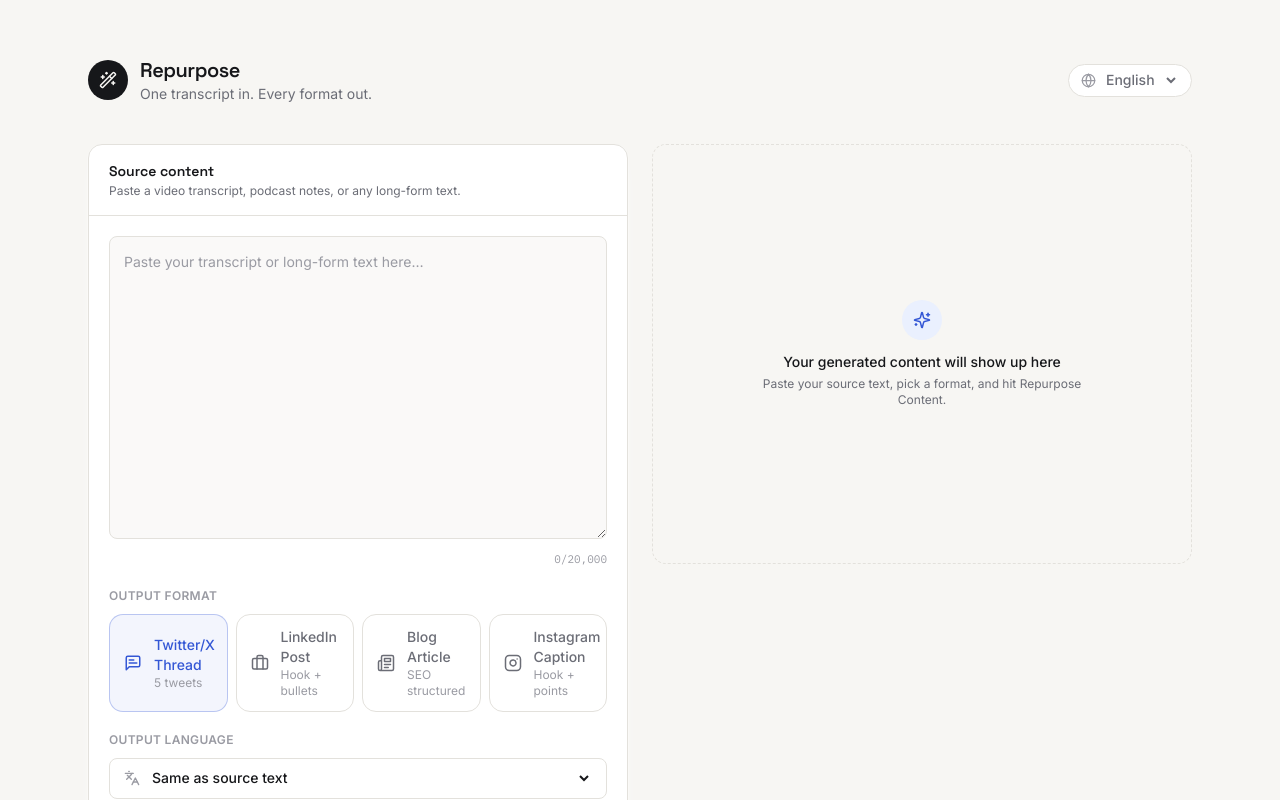
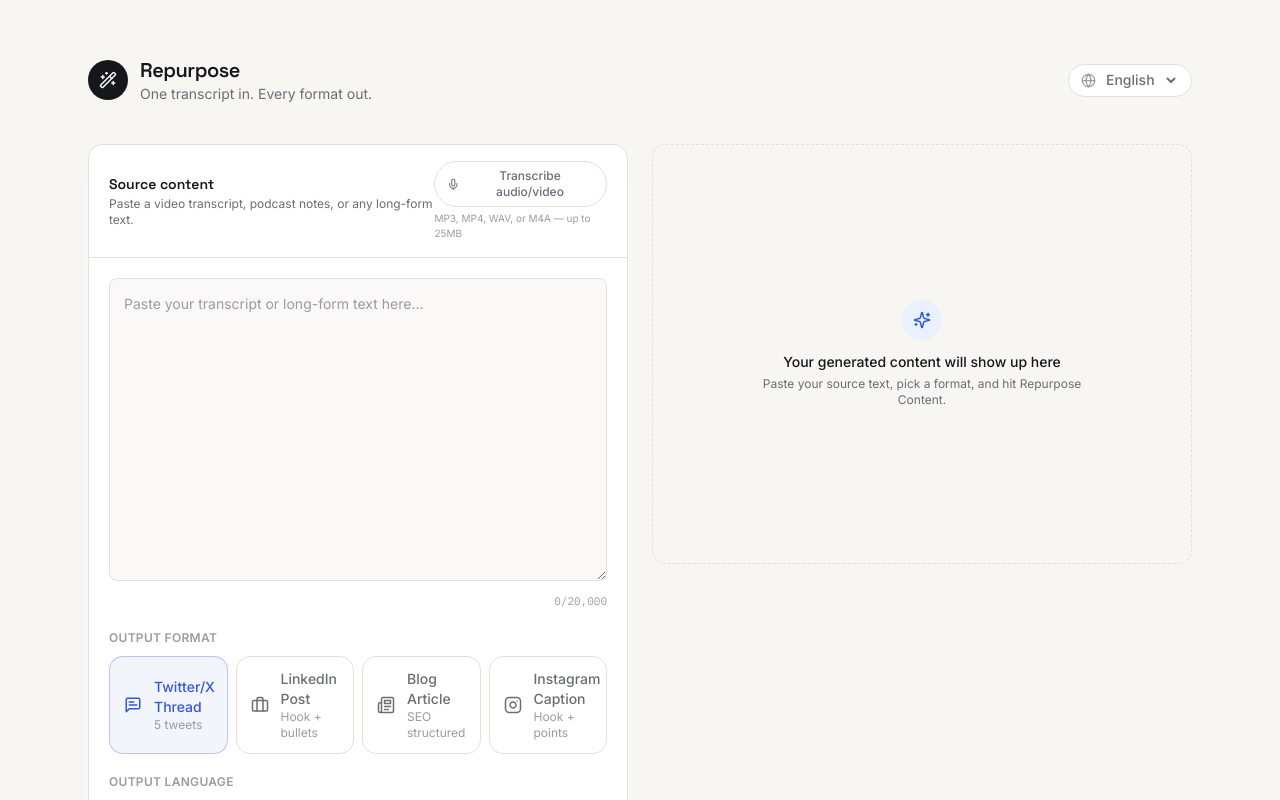
Before and after one commit to hassanalkhalaf/ai-content-repurposer, a Next.js app: page / in a window 1280 px wide. Shown: the top 800 px of the page. Built offline with nearby package versions, Linux system fonts and the light colour scheme.

Commit message:
Update page.tsx

```diff
--- a/app/page.tsx
+++ b/app/page.tsx
@@ -1,7 +1,7 @@
 "use client";
 
-import React, { useMemo, useState } from "react";
-import { Sparkles, Loader2, TriangleAlert, Wand2, Globe } from "lucide-react";
+import React, { useMemo, useRef, useState } from "react";
+import { Sparkles, Loader2, TriangleAlert, Wand2, Globe, Mic } from "lucide-react";
 import FormatSelector from "@/components/FormatSelector";
 import LanguageSelector from "@/components/LanguageSelector";
 import OutputCard from "@/components/OutputCard";
@@ -15,6 +15,7 @@
 } from "@/lib/types";
 
 type Status = "idle" | "loading" | "success" | "error";
+type TranscribeStatus = "idle" | "uploading" | "error";
 
 const UI_LANGUAGE_ORDER: UILanguage[] = ["en", "ar", "fr", "es", "tr", "ur", "hi", "de"];
 
@@ -26,6 +27,10 @@
   const [result, setResult] = useState<RepurposeData | null>(null);
   const [error, setError] = useState<string | null>(null);
   const { t } = useUILanguage();
+
+  const [transcribeStatus, setTranscribeStatus] = useState<TranscribeStatus>("idle");
+  const [transcribeError, setTranscribeError] = useState<string | null>(null);
+  const fileInputRef = useRef<HTMLInputElement>(null);
 
   const charCount = transcript.length;
   const isTooShort = charCount > 0 && charCount < MIN_TRANSCRIPT_LENGTH;
@@ -67,18 +72,95 @@
     }
   }
 
+  function handleTranscribeClick() {
+    fileInputRef.current?.click();
+  }
+
+  async function handleFileSelected(e: React.ChangeEvent<HTMLInputElement>) {
+    const file = e.target.files?.[0];
+    // Reset the input so selecting the same file again still fires onChange.
+    e.target.value = "";
+    if (!file) return;
+
+    setTranscribeStatus("uploading");
+    setTranscribeError(null);
+
+    try {
+      const formData = new FormData();
+      formData.append("file", file);
+
+      const res = await fetch("/api/transcribe", {
+        method: "POST",
+        body: formData,
+      });
+
+      const body = await res.json().catch(() => null);
+
+      if (!res.ok) {
+        const message =
+          body && typeof body.error === "string" ? body.error : t.transcribeErrorFallback;
+        setTranscribeError(message);
+        setTranscribeStatus("error");
+        return;
+      }
+
+      const text = typeof body?.text === "string" ? body.text : "";
+      setTranscript((prev) => (prev.trim().length > 0 ? prev + "\n\n" + text : text));
+      setTranscribeStatus("idle");
+    } catch {
+      setTranscribeError(t.transcribeErrorFallback);
+      setTranscribeStatus("error");
+    }
+  }
+
   return (
     <main className="mx-auto min-h-screen max-w-6xl px-6 py-10 sm:py-14">
       <Header />
 
       <div className="mt-10 grid grid-cols-1 gap-6 lg:grid-cols-[minmax(0,1fr)_minmax(0,1fr)] lg:items-start">
         <section className="rounded-card border border-line bg-panel shadow-panel">
-          <div className="border-b border-line px-5 py-4">
-            <h2 className="font-display text-sm font-semibold text-ink">{t.sourceContentTitle}</h2>
-            <p className="mt-0.5 text-xs text-ink-soft">{t.sourceContentDesc}</p>
+          <div className="flex items-center justify-between border-b border-line px-5 py-4">
+            <div>
+              <h2 className="font-display text-sm font-semibold text-ink">{t.sourceContentTitle}</h2>
+              <p className="mt-0.5 text-xs text-ink-soft">{t.sourceContentDesc}</p>
+            </div>
+            <div className="flex flex-col items-end gap-1">
+              <button
+                type="button"
+                onClick={handleTranscribeClick}
+                disabled={transcribeStatus === "uploading" || status === "loading"}
+                className="focus-ring inline-flex shrink-0 items-center gap-1.5 rounded-full border border-line bg-panel px-3 py-1.5 text-xs font-medium text-ink-soft transition-colors hover:border-ink-faint hover:text-ink disabled:cursor-not-allowed disabled:opacity-50"
+              >
+                {transcribeStatus === "uploading" ? (
+                  <>
+                    <Loader2 size={13} className="animate-spin" />
+                    {t.transcribingButton}
+                  </>
+                ) : (
+                  <>
+                    <Mic size={13} strokeWidth={2} />
+                    {t.transcribeButton}
+                  </>
+                )}
+              </button>
+              <input
+                ref={fileInputRef}
+                type="file"
+                accept="audio/*,video/*"
+                onChange={handleFileSelected}
+                className="hidden"
+              />
+              <span className="text-[10px] text-ink-faint">{t.transcribeHint}</span>
+            </div>
           </div>
 
           <div className="px-5 py-5">
+            {transcribeError && (
+              <p className="mb-3 rounded-lg border border-red-200 bg-red-50/60 px-3 py-2 text-xs text-red-600">
+                {transcribeError}
+              </p>
+            )}
+
             <textarea
               value={transcript}
               onChange={(e) => setTranscript(e.target.value)}
```
